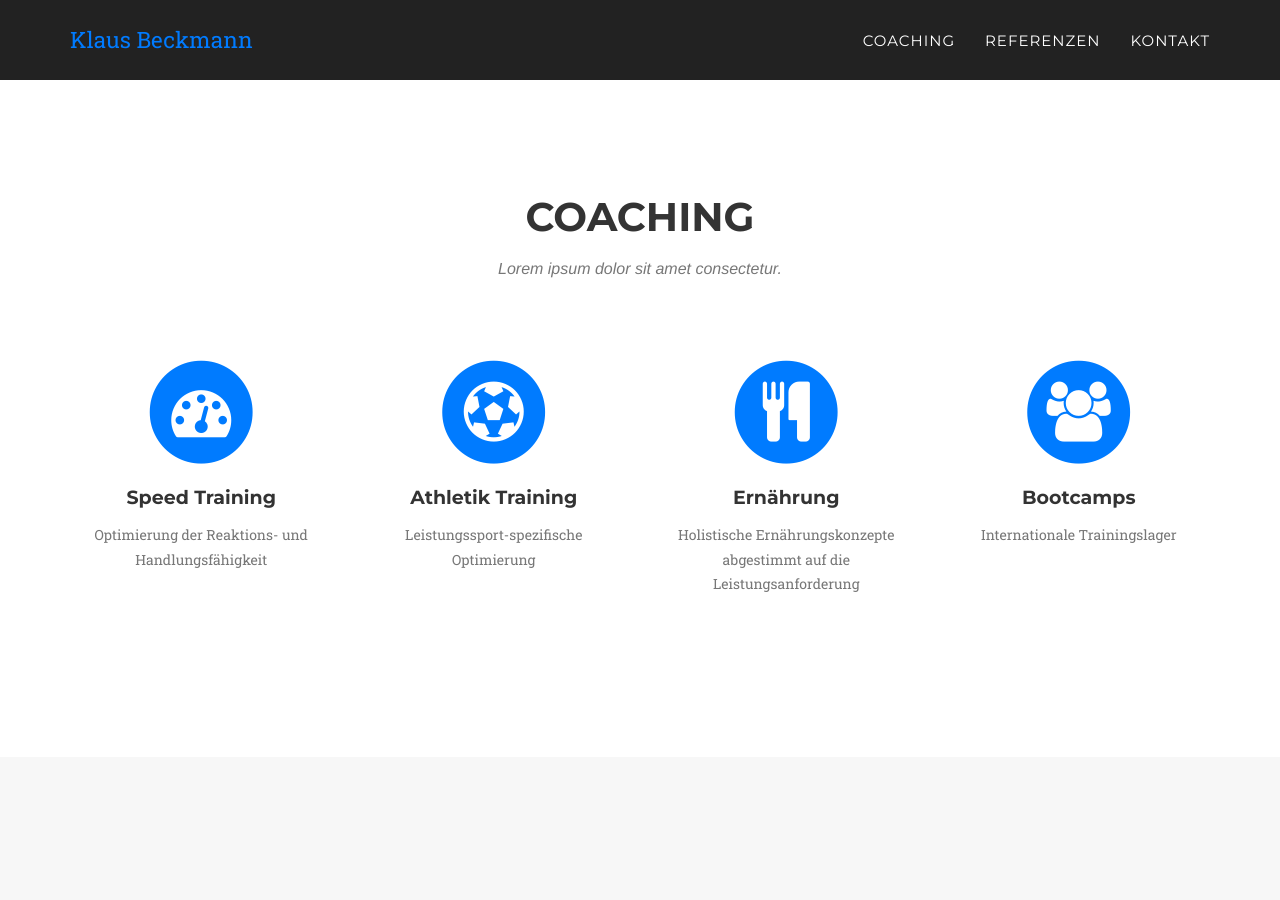
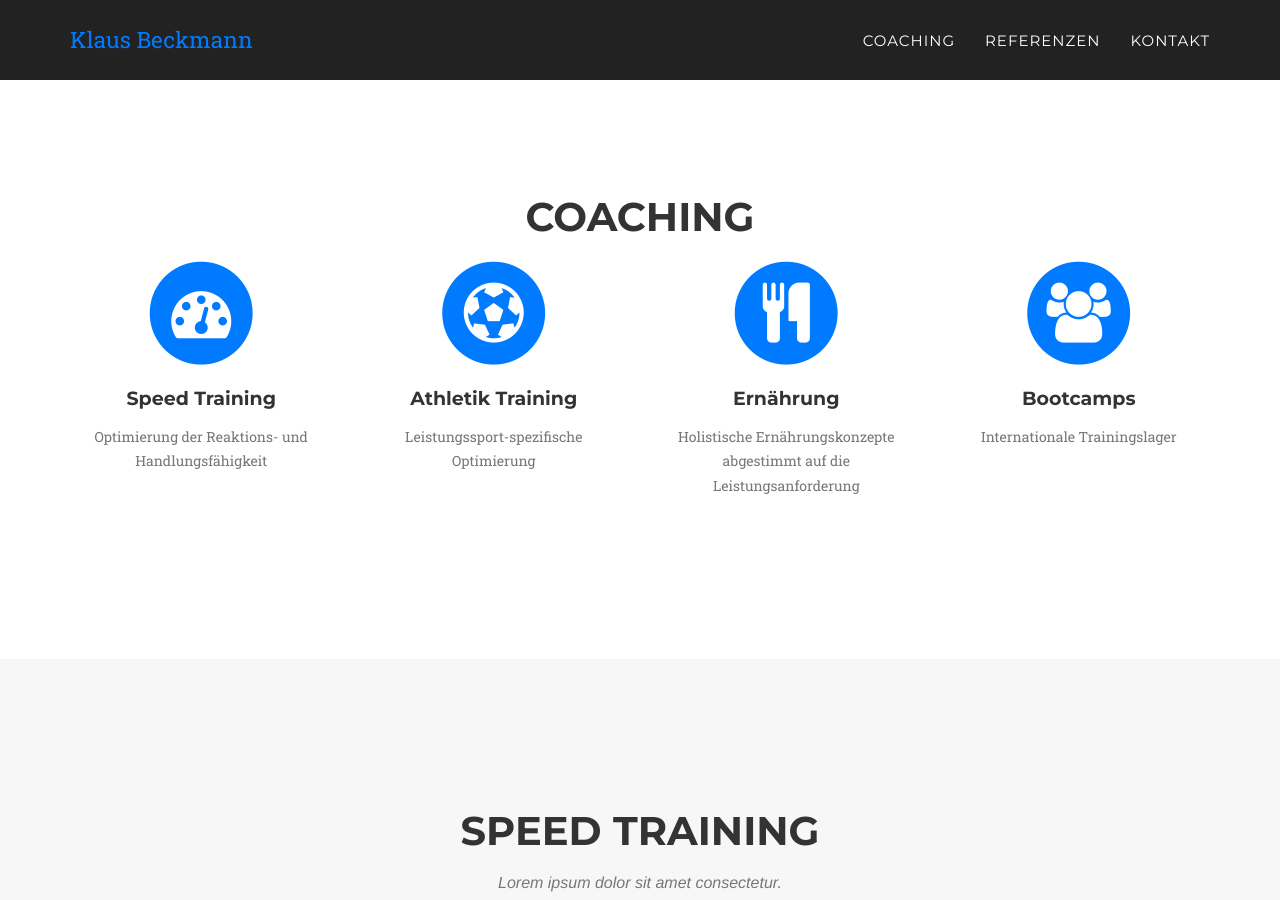
Before and after one commit to cdrcqnts/beckmannklaus, a Jekyll site: the page built from index.html, in a window 1280 px wide and 900 px high, scrolled down 869 px. Built offline with Jekyll 4.4.1, drawn with Linux system fonts in a browser that asks for light colours; some web fonts are replaced.

Commit message:
Update coaching.html

```diff
--- a/_includes/coaching.html
+++ b/_includes/coaching.html
@@ -4,9 +4,9 @@
     <div class="row">
       <div class="col-lg-12 text-center">
         <h2 class="section-heading">Coaching</h2>
-        <h3 class="section-subheading text-muted">
+<!--         <h3 class="section-subheading text-muted">
           Lorem ipsum dolor sit amet consectetur.
-        </h3>
+        </h3> -->
       </div>
     </div>
     <div class="row text-center">
```
